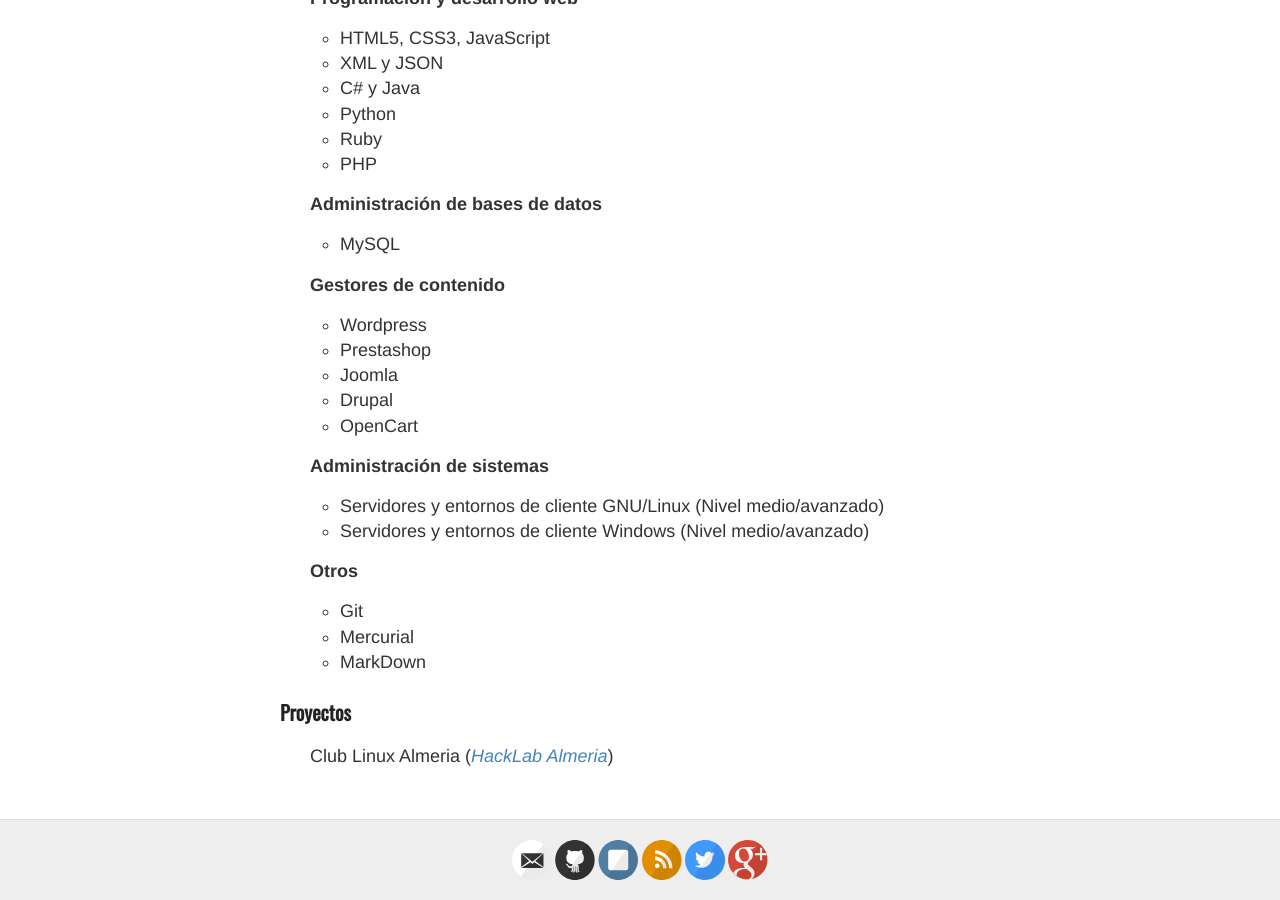
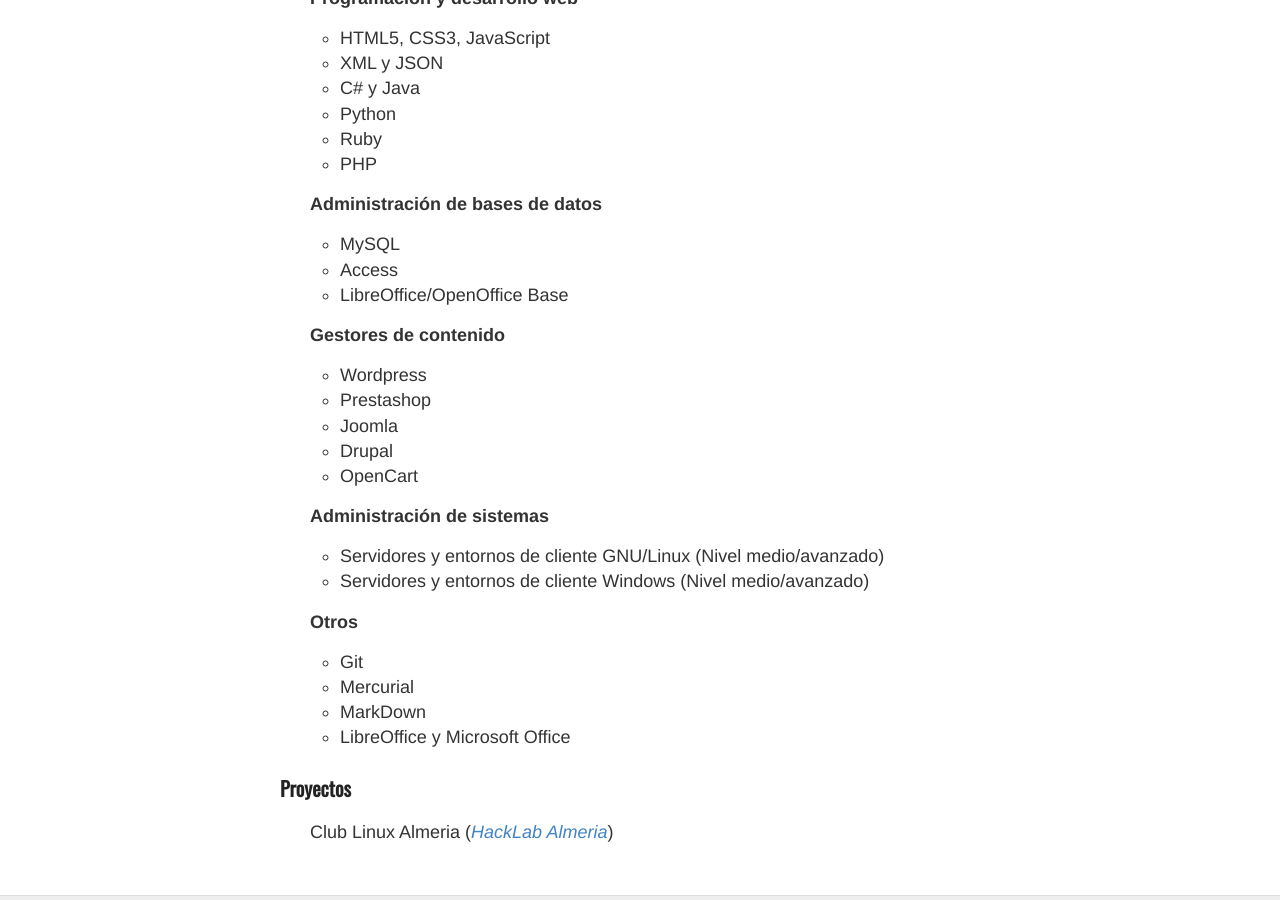
Before and after one commit to JuanjoSalvador/blog, a Jekyll site: the page built from curriculum.md, in a window 1280 px wide and 900 px high, scrolled down 644 px. Built offline with Jekyll 4.4.1, drawn with Linux system fonts in a browser that asks for light colours; Markdown is read by kramdown in place of the engine named in the settings.

Commit message:
Update curriculum.md

```diff
--- a/curriculum.md
+++ b/curriculum.md
@@ -32,6 +32,8 @@
   * **Administración de bases de datos**
 
     * MySQL
+    * Access
+    * LibreOffice/OpenOffice Base
 
   * **Gestores de contenido**
 
@@ -51,6 +53,7 @@
     * Git
     * Mercurial
     * MarkDown
+    * LibreOffice y Microsoft Office
 
 ### Proyectos
 
```
